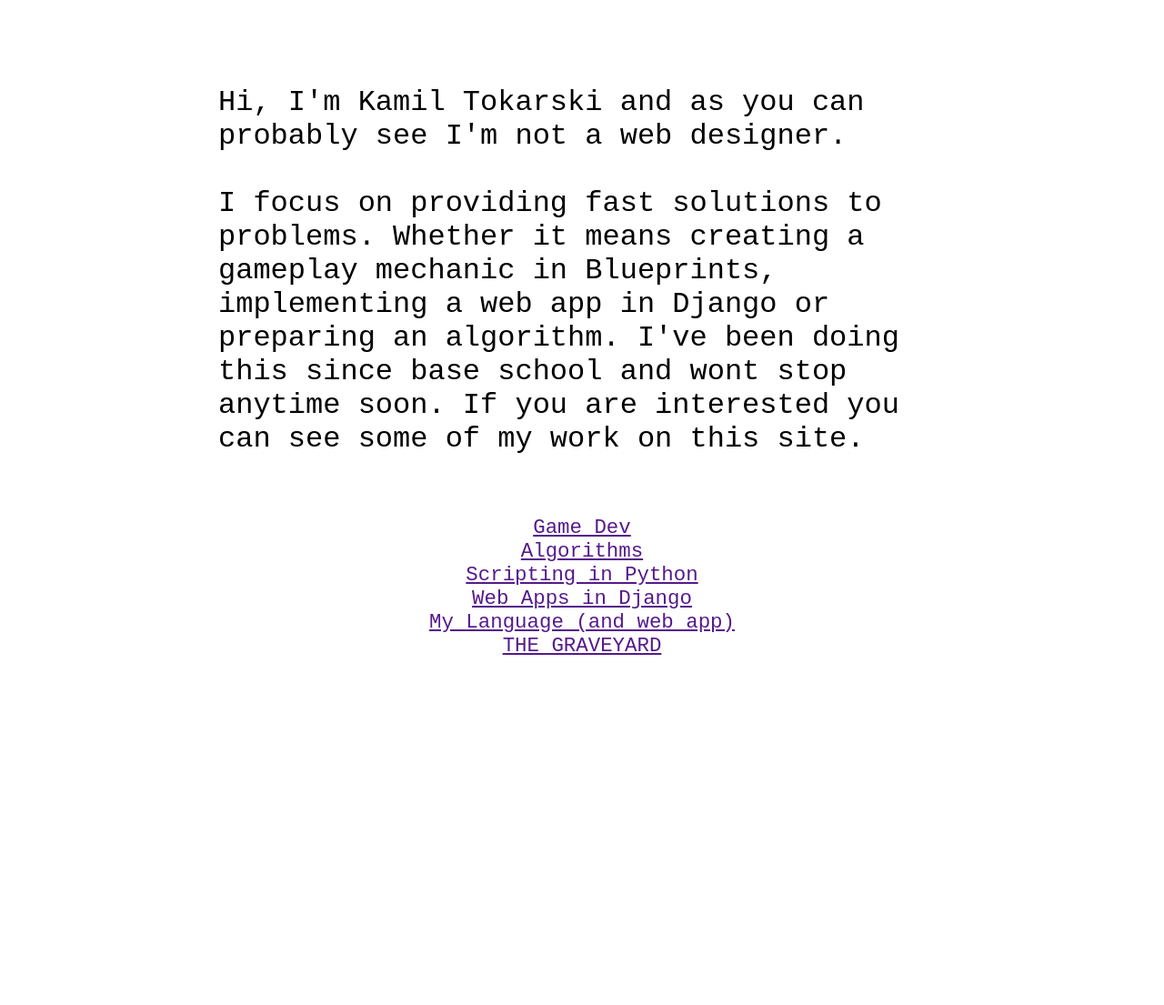
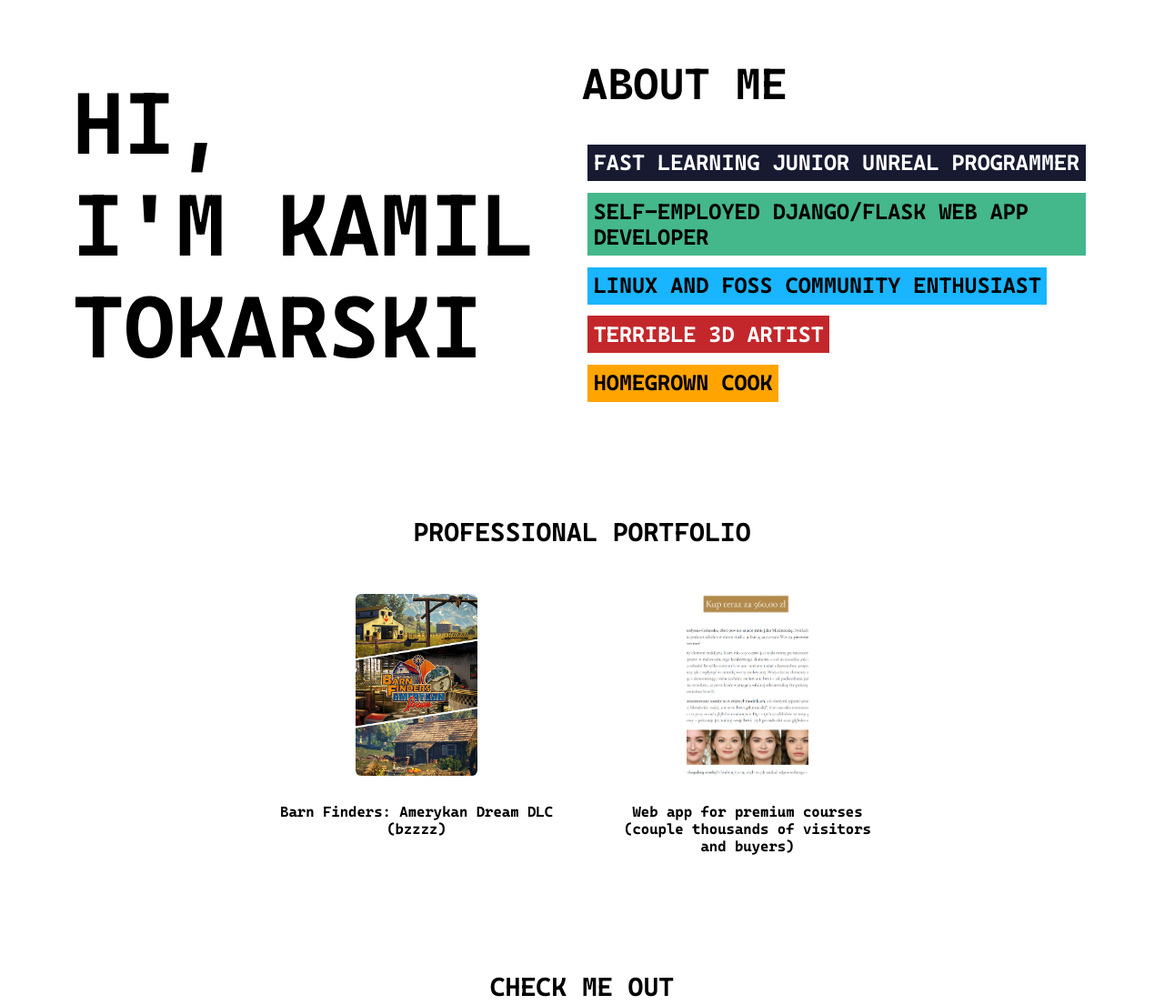
Before and after one commit to ktxyz/ktxyz.github.io, a plain HTML site: page index.html in a window 1280 px wide. Shown: the top 1105 px of the page at 91% size. Before the commit the page ends 800 px from the top, so only its background shows below. Drawn offline with Linux system fonts and the light colour scheme.

Commit message:
New and I think for now only version of my webpage.

```diff
--- a/index.html
+++ b/index.html
@@ -1,38 +1,95 @@
 <!DOCTYPE html>
 <html lang="en">
+
 <head>
     <meta charset="UTF-8">
     <meta http-equiv="X-UA-Compatible" content="IE=edge">
     <meta name="viewport" content="width=device-width, initial-scale=1.0">
     <title>Hi, I'm Kamil</title>
 
+    <link rel="icon" type="image/png" href="assets/icon.png"/>
     <link rel="stylesheet" type="text/css" href="style.css">
 </head>
+
 <body>
-    <div class="go-back">
+    <div class="flex-container">
+        <div class="huge-text">
+            <h1>HI,</h1>
+            <h1>I'M KAMIL</h1>
+            <h1>TOKARSKI</h1>
+        </div>
 
+        <div class="about-list">
+            <h1>ABOUT ME</h1>
+
+            <ul>
+                <li class="ue4">FAST LEARNING JUNIOR UNREAL PROGRAMMER</li>
+                <br>
+                <li class="django">SELF-EMPLOYED DJANGO/FLASK WEB APP DEVELOPER</li>
+                <br>
+                <li class="linux">LINUX AND FOSS COMMUNITY ENTHUSIAST</li>
+                <br>
+                <li class="artist">TERRIBLE 3D ARTIST</li>
+                <br>
+                <li class="cook">HOMEGROWN COOK</li>
+            </ul>
+        </div>
     </div>
 
-    <div class="full-centered">
-        <p class="big-text">
-            Hi, I'm Kamil Tokarski and as you can probably see I'm not a web designer. <br><br>
-            I focus on providing fast solutions to problems. Whether it means creating a gameplay mechanic in Blueprints, implementing a web app in Django or preparing an algorithm. I've been doing this since base school and wont stop anytime soon. If you are interested you can see some of my work on this site.
-        </p>
-
-        <br>
-
-        <ul class="horizontal-list">
-            <li><a href="">Game Dev</a></li>
-            <li><a href="">Algorithms</a></li>
-            <li><a href="">Scripting in Python</a></li>
-            <li><a href="">Web Apps in Django</a></li>
-            <li><a href="">My Language (and web app)</a></li>
-            <li><a href="">THE GRAVEYARD</a></li>
-        </ul>
+    <div class="check">
+        <h1>PROFESSIONAL PORTFOLIO</h1>
+        <div class="links-arr">
+            <a target="_blank" href="https://store.steampowered.com/app/1424060/BarnFinders_Amerykan_Dream/" class="link link2">
+                <div>
+                    <img src="assets/dlc.png" alt="Poster for Barn Finders: Amerykan Dream DLC">
+                    <h5>Barn Finders: Amerykan Dream DLC (bzzzz)</h5>
+                </div>
+            </a>
+            <a target="_blank" href="https://szkolenie.smperfekcja.pl/maxi-brow-expert" class="link link2">
+                <div>
+                    <img src="assets/szkolenie.png" alt="Screenshot of my webapp">
+                    <h5>Web app for premium courses (couple thousands of visitors and buyers)</h5>
+                </div>
+            </a>
+        </div>
     </div>
 
-    <div class="hire-me">
+    <div class="check">
+        <h1>CHECK ME OUT</h1>
+        <div class="links-arr">
+            <a target="_blank" href="https://www.fiverr.com/kt_xyz" class="link">
+                <div>
+                    <img src="assets/fiverr.png" alt="Fiverr Logo">
+                    <h5>Fiverr</h5>
+                </div>
+            </a>
+            <a target="_blank" href="https://www.github.com/ktxyz" class="link">
+                <div>
+                    <img src="assets/github.png" alt="Github Logo">
+                    <h5>Github</h5>
+                </div>
+            </a>
+            <a target="_blank" href="https://www.linkedin.com/in/kamil-tokarski-7860a2194/" class="link">
+                <div>
+                    <img src="assets/linkedin.png" alt="LinkedIn Logo">
+                    <h5>LinkedIn</h5>
+                </div>
+            </a>
+            <a target="_blank" href="https://www.deviantart.com/realpix3d" class="link">
+                <div>
+                    <img src="assets/deviantart.png" alt="DeviantArt Logo">
+                    <h5>DeviantArt</h5>
+                </div>
+            </a>
+        </div>
+    </div>
 
-    </div>
+    <br>
+    <br>
+
+    <footer>
+        Kamil Tokarski @ 2021
+    </footer>
 </body>
+
 </html>
--- a/style.css
+++ b/style.css
@@ -3,34 +3,174 @@ html, body {
     margin: 0;
 }
 
-body {
-    min-width: 100vw;
-    min-height: 100vh;
-
-    font-family: 'Ubuntu Mono', 'Cascadia Code', monospace;
+@font-face {
+    font-family: CascadiaAsset;
+    src: url('assets/CascadiaCode.woff2'),
+         url('assets/CascadiaCode.ttf') format('truetype');
 }
 
-.full-centered {
+.flex-container {
     display: flex;
-    flex-direction: column;
-    justify-content: center;
-    align-items: center;
-
-    width: 100%;
-    height: 100vh;
+    justify-content: space-evenly;
 }
 
-.big-text {
-    max-width: min(800px, 90vw);
-    font-size: 2rem;
+.flex-container > div {
+    width: 50vw;
 }
 
-.horizontal-list {
+.huge-text {
+    font-size: 3rem;
+
+    margin-left: 5rem;
+    margin-top: 5rem;
+
+    font-family: 'CascadiaAsset', 'Ubuntu Mono', "Consolas", "Courier New", monospace;
+}
+
+.huge-text > h1 {
+    margin: 0;
+}
+
+.about-list {
+    font-weight: 900;
+
+    font-size: 1.5rem;
+    margin-right: 5rem;
+    margin-top: 2rem;
+
+    font-family: 'CascadiaAsset', 'Ubuntu Mono', "Consolas", "Courier New", monospace;
+
+}
+
+.about-list > ul {
     list-style: none;
     padding: 0;
 }
 
-.horizontal-list > li {
+.about-list > ul > li {
+    padding: .4rem;
+    margin: .4rem;
+    background: #adadad;
+    display: inline-block;
+
+    font-weight: 900 !important;
+}
+
+.check {
+    font-weight: 900 !important;
+
     text-align: center;
-    font-size: 1.4rem;
+    margin-top: 6rem;
+    font-size: .9rem;
+
+    font-family: 'CascadiaAsset', 'Ubuntu Mono', "Consolas", "Courier New", monospace;
 }
+
+
+@media screen and (max-width: 1200px) {
+    .flex-container {
+        display: block;
+    }
+
+    .flex-container > div {
+        width: unset;
+    }
+
+    .huge-text{
+        margin: 0;
+        margin: auto;
+        margin-top: 3rem;
+
+        text-align: center;
+    }
+
+    .about-list {
+        max-width: 600px;
+        margin: auto;
+        margin-top: 4rem;
+    }
+
+    .check {
+        margin-top: 3rem;
+    }
+}
+
+
+.ue4 {
+    background: rgb(23, 26, 49) !important;
+    color: white;;
+}
+
+.django {
+    background: rgb(68, 183, 139) !important;
+}
+
+.linux {
+    background: #19B5FE !important;
+}
+
+.artist {
+    color: white;
+    background: #C3272B !important;
+}
+
+.cook {
+    background: #FFA400 !important;
+}
+
+
+.links-arr {
+    display: flex;
+    justify-content: center;
+}
+
+.link > div {
+    margin: 2rem;
+    max-width: 300px;
+}
+
+.link,
+.link > div > h5,
+.link:hover > div > h5,
+.link:focus > div > h5,
+.link:active > div > h5 {
+    text-decoration: none;
+    color: black;
+}
+
+
+.link > div > h5 {
+    font-size: 1rem;
+    font-weight: 900;;
+    font-family: 'CascadiaAsset', 'Ubuntu Mono', "Consolas", "Courier New", monospace;
+
+}
+
+.link > div > img {
+    border-radius: .4rem;
+    max-width: 100px;
+    max-height: 100px;
+    transition: all .2s ease-in-out;
+}
+
+.link:hover > div > img {
+    transform: scale(1.2);
+}
+
+.link2 > div > img {
+    border-radius: .4rem;
+    max-width: 200px;
+    max-height: 200px;
+    transition: all .2s ease-in-out;
+}
+
+.link2:hover > div > img {
+    transform: scale(2);
+}
+
+footer {
+    text-align: center;
+    font-family: 'CascadiaAsset', 'Ubuntu Mono', "Consolas", "Courier New", monospace;
+    font-weight: 900;
+    padding: 1rem;
+}
```
Also changed, not shown: assets/CascadiaCode.ttf (added), assets/CascadiaCode.woff2 (added), assets/deviantart.png (added), assets/dlc.png (added), assets/fiverr.png (added), assets/github.png (added), assets/icon.png (added), assets/linkedin.png (added), assets/szkolenie.png (added), 1 other file.
